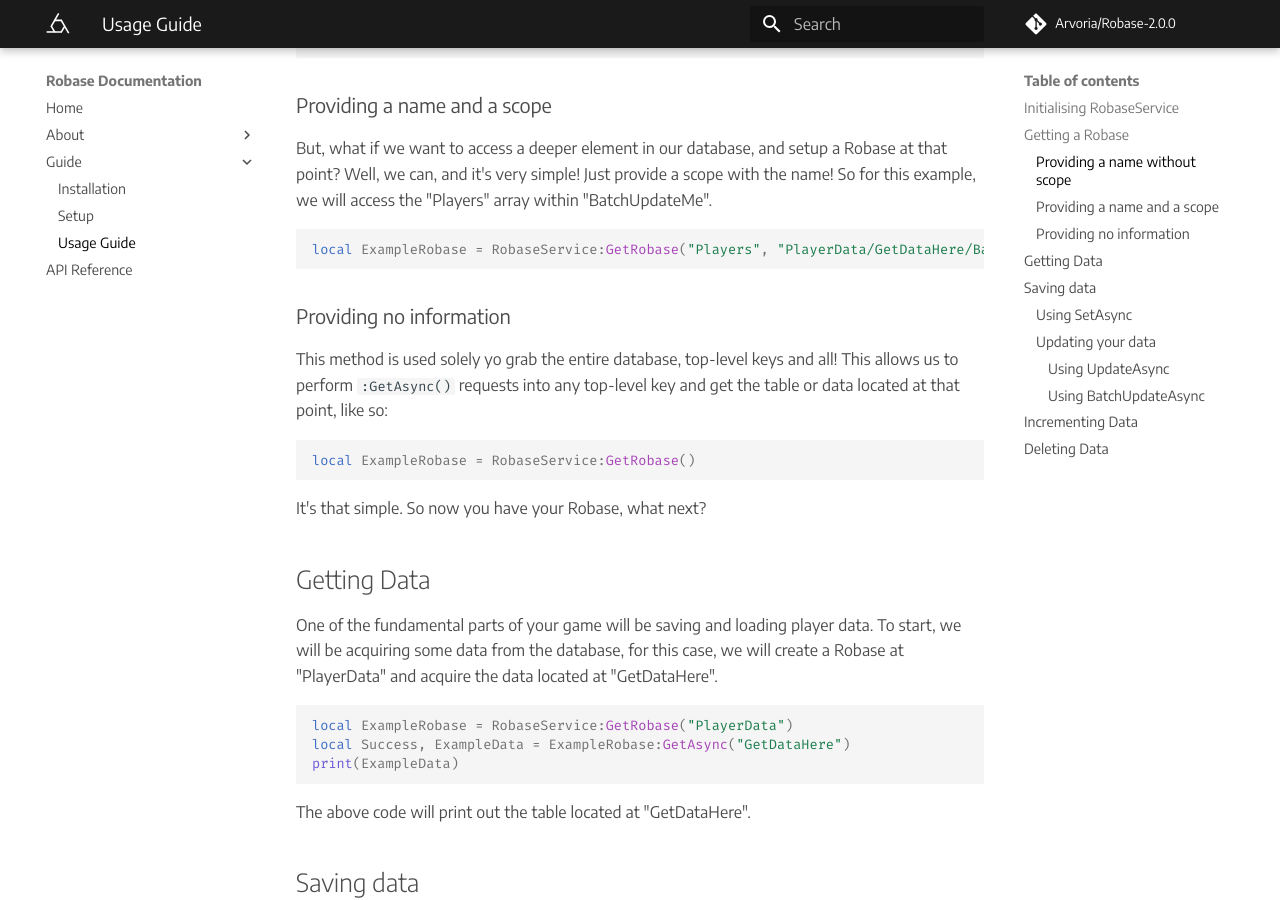
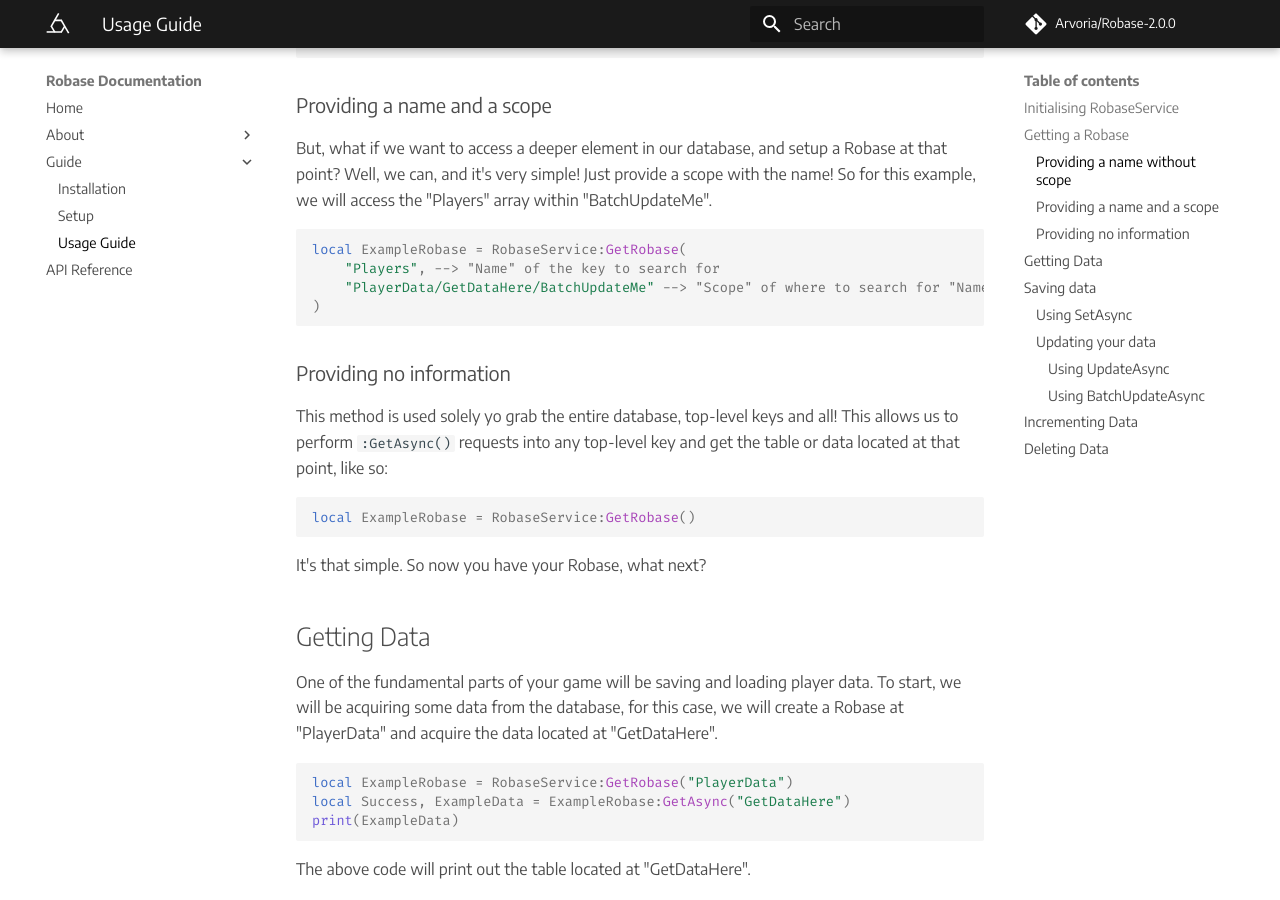
Before and after one commit to Arvoria/RobaseService, an MkDocs documentation site: the page built from docs/Guide/usage.md, in a window 1280 px wide and 900 px high, scrolled down 1941 px. Built offline with MkDocs 1.6.1 and Material for MkDocs 9.7.7, drawn with Linux system fonts in a browser that asks for light colours; comment, search, counter and statistics services are not loaded.

Commit message:
code fixes and clarity

````diff
--- a/docs/Guide/usage.md
+++ b/docs/Guide/usage.md
@@ -55,7 +55,10 @@ local ExampleRobase = RobaseService:GetRobase("PlayerData")
 But, what if we want to access a deeper element in our database, and setup a Robase at that point? Well, we can, and it's very simple! Just provide a scope with the name! So for this example, we will access the "Players" array within "BatchUpdateMe".
 
 ```lua
-local ExampleRobase = RobaseService:GetRobase("Players", "PlayerData/GetDataHere/BatchUpdateMe")
+local ExampleRobase = RobaseService:GetRobase(
+    "Players", --> "Name" of the key to search for
+    "PlayerData/GetDataHere/BatchUpdateMe" --> "Scope" of where to search for "Name"
+)
 ```
 
 ### Providing no information
````
